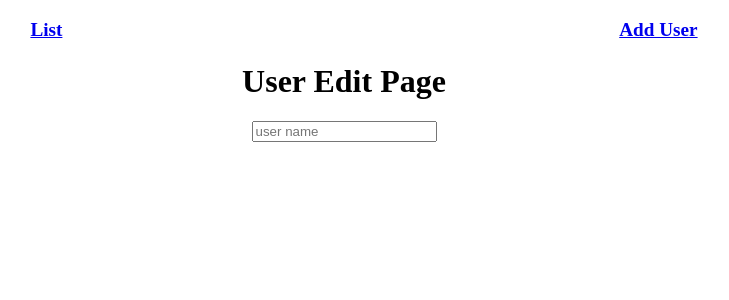
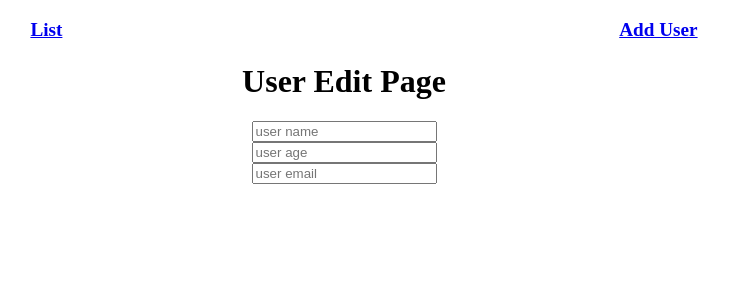
Before and after one commit to muskan-chouhan/react, a React (Vite) app in the folder 63-route-users-ui/: page /edit/1 in a window 1280 px wide. Shown: the top 300 px of the page, without its empty margins (296-1025 px from the left). Built offline with nearby package versions, Linux system fonts and the light colour scheme.

Commit message:
create inptu field in user edit pages

```diff
--- a/63-route-users-ui/src/UserEdit.jsx
+++ b/63-route-users-ui/src/UserEdit.jsx
@@ -6,6 +6,17 @@ function UserEdit(){
                 type="text"
                 placeholder="user name">
             </input>
+            <br></br>
+            <input
+                type="number"
+                placeholder="user age">
+            </input>
+            <br></br>
+            <input
+                type="text"
+                placeholder="user email">
+            </input>
+            <br></br>
         </div>
     )
 }
```
